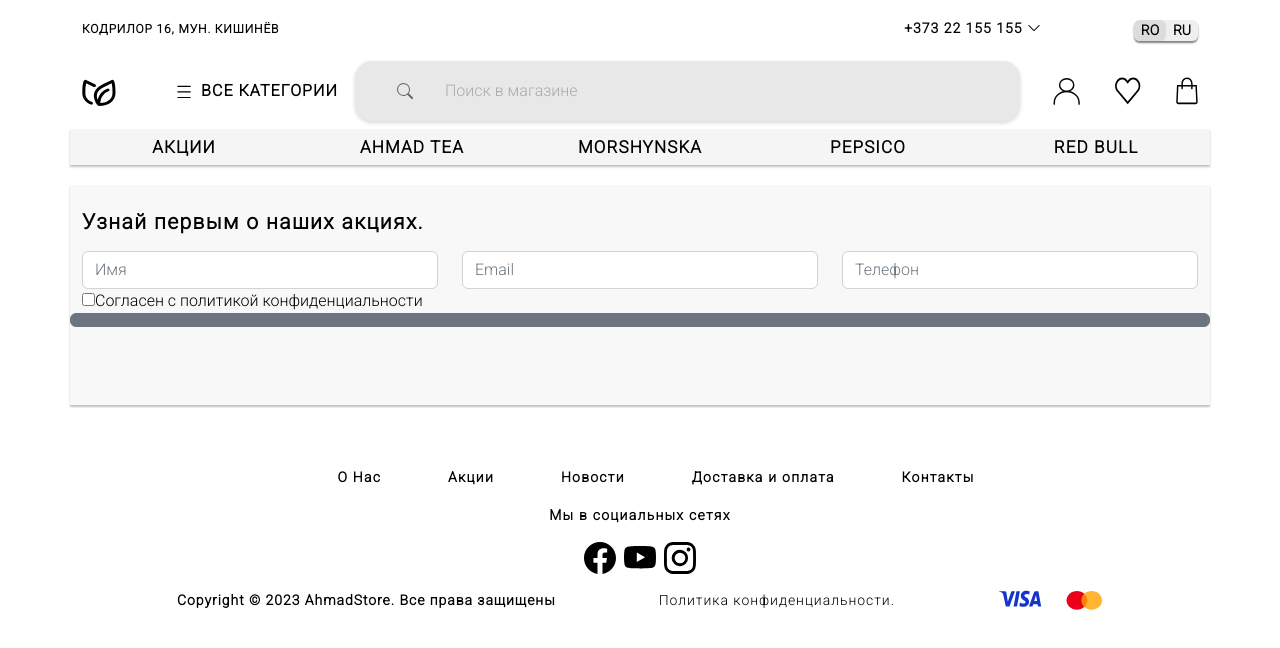
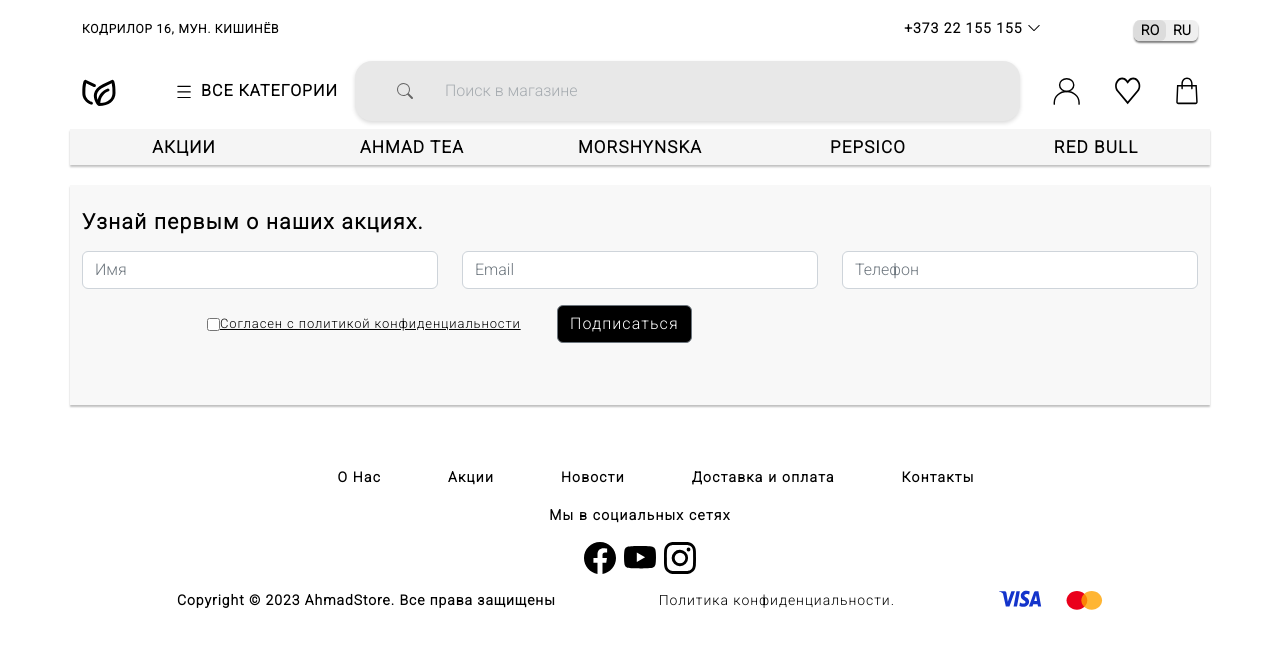
Before and after one commit to Valelaaa/ahmad-store-ui-ux, a Vue app: page / in a window 1280 px wide. Shown: the top 648 px of the page. Built offline with nearby package versions, Linux system fonts and the light colour scheme; a web font is replaced by a local one.

Commit message:
Feedback content

```diff
--- a/package.json
+++ b/package.json
@@ -11,6 +11,7 @@
     "bootstrap": "^5.2.3",
     "bootstrap-vue": "^2.23.1",
     "core-js": "^3.8.3",
+    "mdb-vue-ui-kit": "^3.2.0",
     "vue": "^2.7.14"
   },
   "devDependencies": {
--- a/src/App.vue
+++ b/src/App.vue
@@ -1,7 +1,7 @@
 <template>
   <div>
-    <Header />
-    <FeedBack />
+    <Header/>
+    <FeedBack/>
     <FooterContent/>
   </div>
 </template>
--- a/src/components/FeedBack.vue
+++ b/src/components/FeedBack.vue
@@ -1,7 +1,7 @@
 <template>
   <section class = "container feedback">
     <h2 class = "feedback-title">Узнай первым о наших акциях.</h2>
-    <div class = "row mt-3">
+    <div class = "row mt-3" >
       <div class = "col-lg-4">
         <b-form-input v-model = "text" placeholder = "Имя"></b-form-input>
       </div>
@@ -11,10 +11,14 @@
       <div class = "col-lg-4">
         <b-form-input v-model = "tel" placeholder = "Телефон"></b-form-input>
       </div>
-      <b-form-checkbox id="checkbox-1" v-model="status" name="checkbox-1" value="accepted" unchecked-value="not_accepted">
-        Согласен с политикой конфиденциальности
-      </b-form-checkbox>
-      <b-button></b-button>
+      <div class = "col-lg-4 offset-lg-1 d-flex align-items-center mt-3">
+        <b-form-checkbox id = "checkbox-1" v-model = "status" name = "checkbox-1" size = "lg"
+                         unchecked-value = "not_accepted" value = "accepted"></b-form-checkbox>
+        <span class = "policy-agree">Согласен с политикой конфиденциальности</span>
+      </div>
+      <div class = "col-lg-3 d-flex align-items-center mt-3">
+        <b-button class = "bg-black text-subscribe">Подписаться</b-button>
+      </div>
     </div>
   </section>
 </template>
@@ -24,25 +28,46 @@
   name: "FeedBack",
   data() {
     return {
-      status: 'not_accepted'
+      status: 'not_accepted',
     }
   }
 }
 </script>
 
 <style>
+* {
+  font-family: 'Roboto', sans-serif;
+  padding: 0;
+  margin: 0;
+  box-sizing: border-box;
+  color: black;
+}
+
 .feedback {
-  height: 220px;
+  min-height: 220px;
   background: rgba(217, 217, 217, 0.2);
   box-shadow: 0 1.68008px 1.68008px rgba(0, 0, 0, 0.25);
-  padding-top: 25px;
+  padding: 25px 0;
 }
 
 .feedback-title {
   font-weight: 600;
   font-size: 21px;
   letter-spacing: 0.068em;
-  color: #000000;
+}
+
+.policy-agree {
+  font-weight: 300;
+  font-size: 13px;
+  letter-spacing: 0.068em;
+  text-decoration-line: underline;
+}
+
+.text-subscribe {
+  font-weight: 700;
+  font-size: 17px;
+  letter-spacing: 0.068em;
+  color: #FFFFFF;
 }
 
 </style>
--- a/src/components/HeaderContent.vue
+++ b/src/components/HeaderContent.vue
@@ -87,10 +87,10 @@
 export default {
   name: 'HeaderContent',
   components: {IconUser, IconShoppingBag, IconHeart, HamburgerMenu, IconLogo},
-  el: "#lang",
   data() {
     return {
       active_el: 1,
+      el: "#lang",
       isElVisible: false
     }
   },
```
Also changed, not shown: 1 other file (tests, documents, lock files or other folders).
